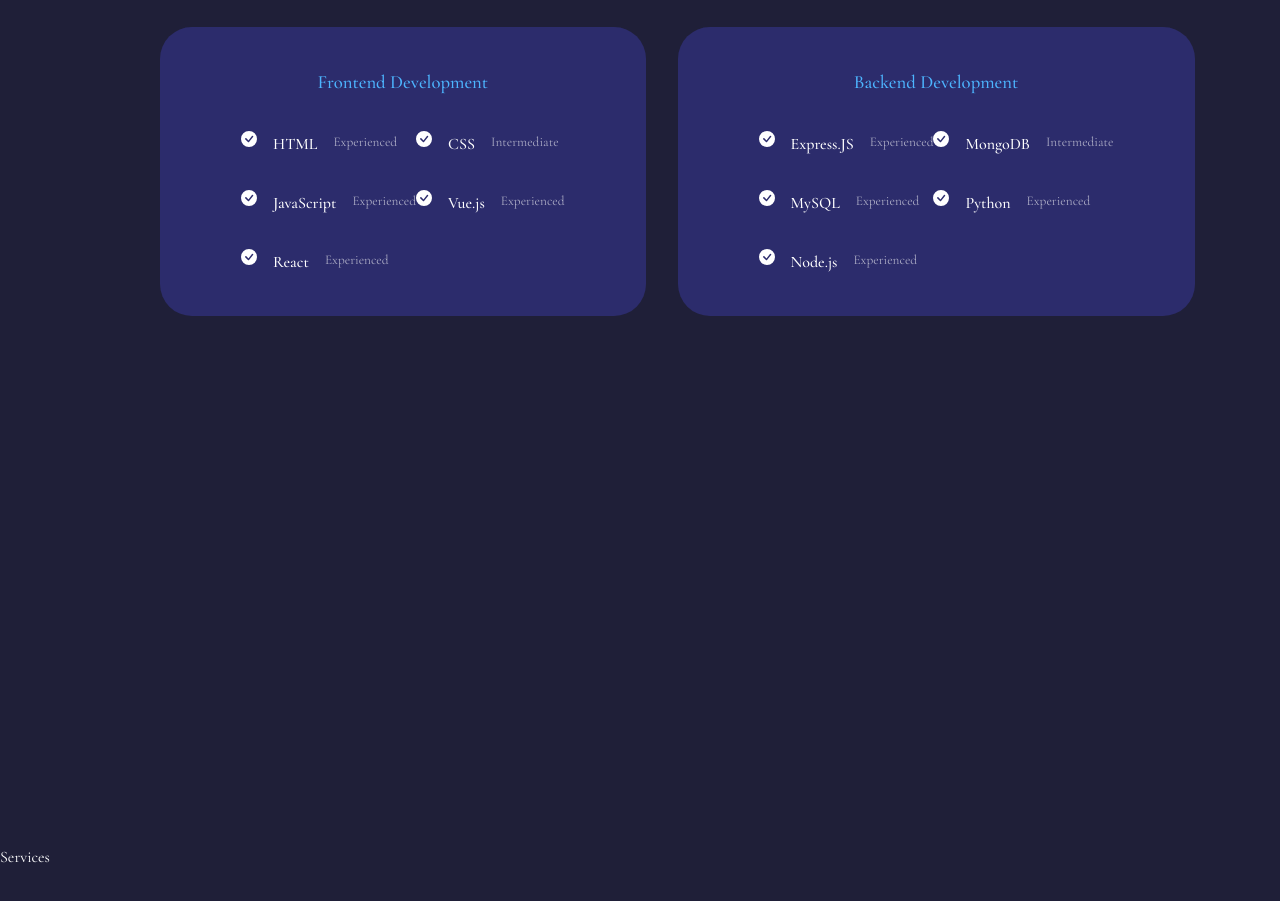
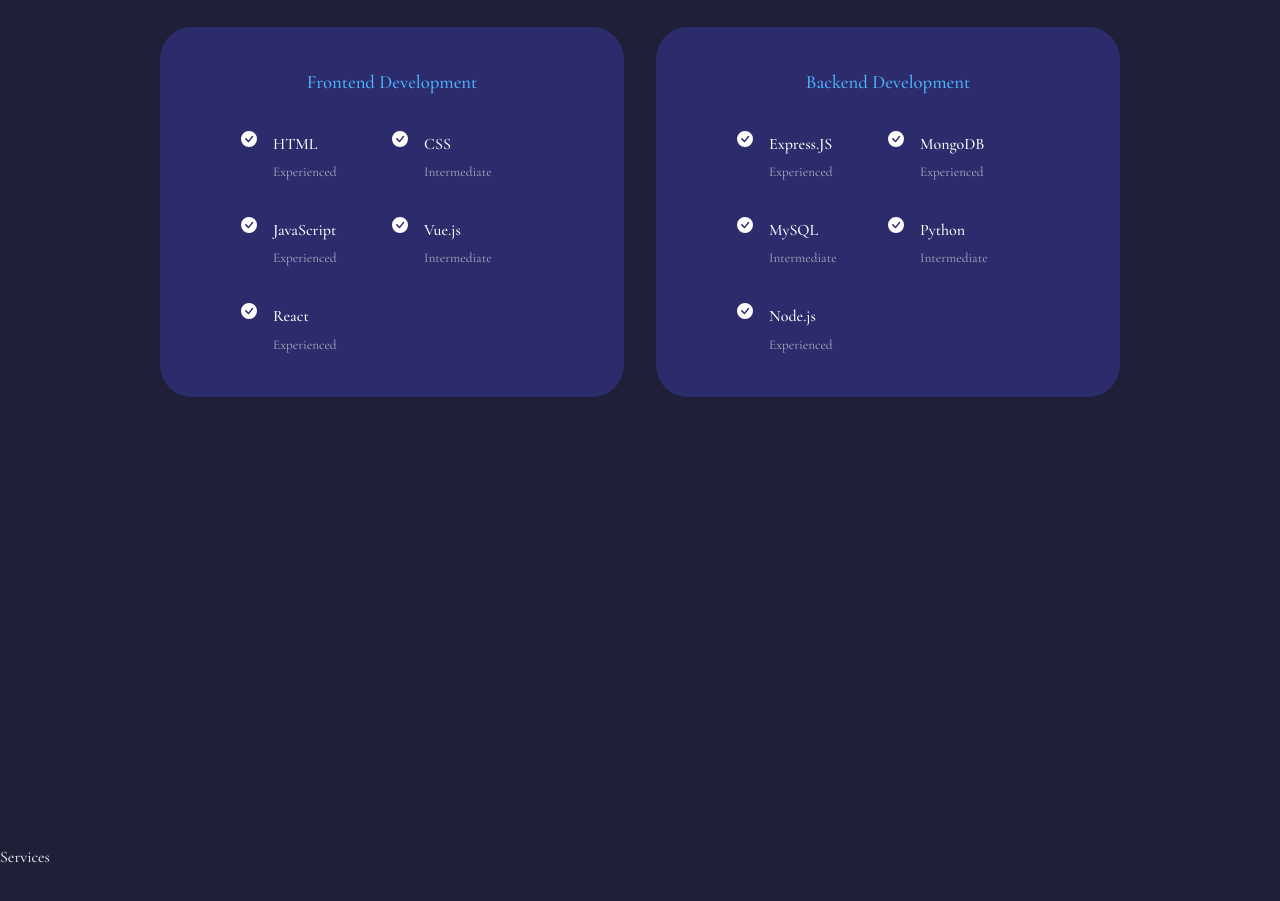
Before and after one commit to hristokarchev25/portfolio, a React (Create React App) app: page / in a window 1280 px wide. Shown: the part 1940-2841 px from the top of the page. Built offline with nearby package versions, Linux system fonts and the light colour scheme.

Commit message:
fix/ code reusability by creating data js file

```diff
--- a/src/components/Experience/Experience.jsx
+++ b/src/components/Experience/Experience.jsx
@@ -1,6 +1,18 @@
 import React from "react";
 import "./experience.css";
-import { BsFillCheckCircleFill } from "react-icons/bs";
+import ExperienceDetailsArticle from "./ExperienceDetails/ExperienceDetailsArticle";
+import {
+  frontendObjOne,
+  frontendObjTwo,
+  frontendObjThree,
+  frontendObjFour,
+  frontendObjFive,
+  backendObjOne,
+  backendObjTwo,
+  backendObjThree,
+  backendObjFour,
+  backendObjFive,
+} from "./ExperienceDetails/dataOfTechnologies";
 
 const Experience = () => {
   return (
@@ -11,62 +23,22 @@
         <div className="experience__frontend">
           <h3>Frontend Development</h3>
           <div className="experience__content">
-            <article className="experience__details">
-              <BsFillCheckCircleFill />
-              <h4>HTML</h4>
-              <small className="text-light">Experienced</small>
-            </article>
-            <article className="experience__details">
-              <BsFillCheckCircleFill />
-              <h4>CSS</h4>
-              <small className="text-light">Intermediate</small>
-            </article>
-            <article className="experience__details">
-              <BsFillCheckCircleFill />
-              <h4>JavaScript</h4>
-              <small className="text-light">Experienced</small>
-            </article>
-            <article className="experience__details">
-              <BsFillCheckCircleFill />
-              <h4>Vue.js</h4>
-              <small className="text-light">Experienced</small>
-            </article>
-            <article className="experience__details">
-              <BsFillCheckCircleFill />
-              <h4>React</h4>
-              <small className="text-light">Experienced</small>
-            </article>
+            <ExperienceDetailsArticle {...frontendObjOne} />
+            <ExperienceDetailsArticle {...frontendObjTwo} />
+            <ExperienceDetailsArticle {...frontendObjThree} />
+            <ExperienceDetailsArticle {...frontendObjFour} />
+            <ExperienceDetailsArticle {...frontendObjFive} />
           </div>
         </div>
 
         <div className="experience__backend">
-        <h3>Backend Development</h3>
+          <h3>Backend Development</h3>
           <div className="experience__content">
-            <article className="experience__details">
-              <BsFillCheckCircleFill />
-              <h4>Express.JS</h4>
-              <small className="text-light">Experienced</small>
-            </article>
-            <article className="experience__details">
-              <BsFillCheckCircleFill />
-              <h4>MongoDB</h4>
-              <small className="text-light">Intermediate</small>
-            </article>
-            <article className="experience__details">
-              <BsFillCheckCircleFill />
-              <h4>MySQL</h4>
-              <small className="text-light">Experienced</small>
-            </article>
-            <article className="experience__details">
-              <BsFillCheckCircleFill />
-              <h4>Python</h4>
-              <small className="text-light">Experienced</small>
-            </article>
-            <article className="experience__details">
-              <BsFillCheckCircleFill />
-              <h4>Node.js</h4>
-              <small className="text-light">Experienced</small>
-            </article>
+            <ExperienceDetailsArticle {...backendObjOne} />
+            <ExperienceDetailsArticle {...backendObjTwo} />
+            <ExperienceDetailsArticle {...backendObjThree} />
+            <ExperienceDetailsArticle {...backendObjFour} />
+            <ExperienceDetailsArticle {...backendObjFive} />
           </div>
         </div>
       </div>
--- /dev/null
+++ b/src/components/Experience/ExperienceDetails/dataOfTechnologies.js
@@ -0,0 +1,49 @@
+export const frontendObjOne = {
+    technologyName: "HTML",
+    levelOfExperience: "Experienced"
+};
+
+export const frontendObjTwo = {
+    technologyName: "CSS",
+    levelOfExperience: "Intermediate"
+};
+
+export const frontendObjThree = {
+    technologyName: "JavaScript",
+    levelOfExperience: "Experienced"
+};
+
+export const frontendObjFour = {
+    technologyName: "Vue.js",
+    levelOfExperience: "Intermediate"
+};
+
+export const frontendObjFive = {
+    technologyName: "React",
+    levelOfExperience: "Experienced"
+};
+
+export const backendObjOne = {
+    technologyName: "Express.JS",
+    levelOfExperience: "Experienced"
+};
+
+export const backendObjTwo = {
+    technologyName: "MongoDB",
+    levelOfExperience: "Experienced"
+};
+
+export const backendObjThree = {
+    technologyName: "MySQL",
+    levelOfExperience: "Intermediate"
+};
+
+export const backendObjFour = {
+    technologyName: "Python",
+    levelOfExperience: "Intermediate"
+};
+
+export const backendObjFive = {
+    technologyName: "Node.js",
+    levelOfExperience: "Experienced"
+};
```
